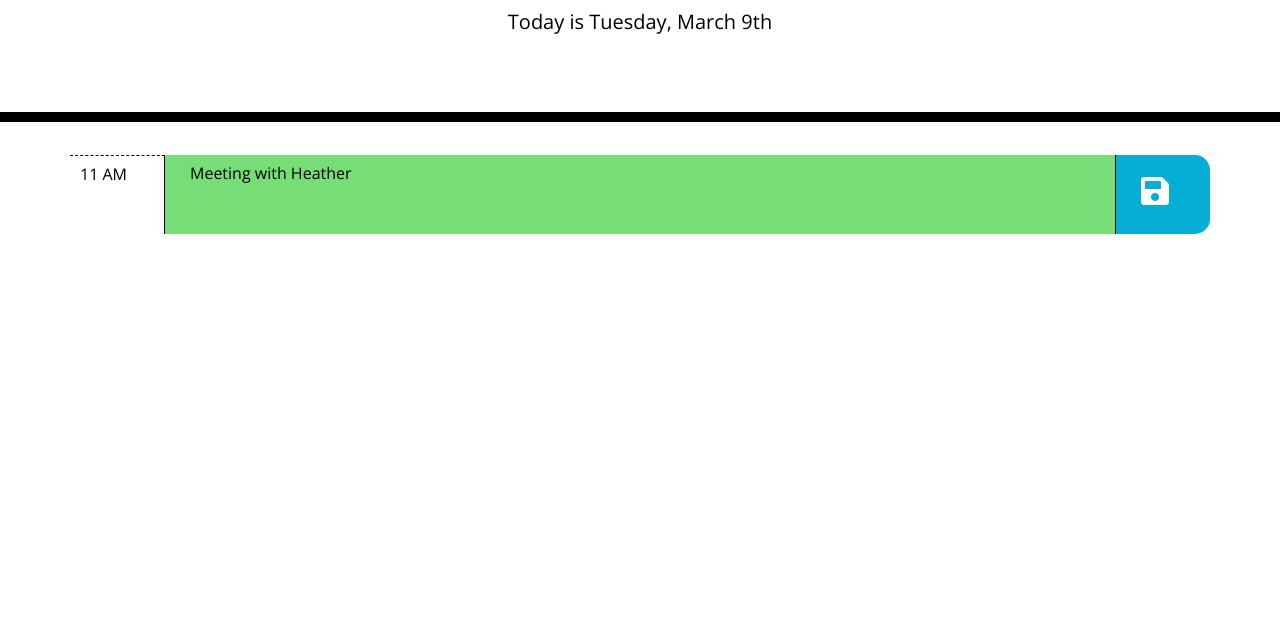
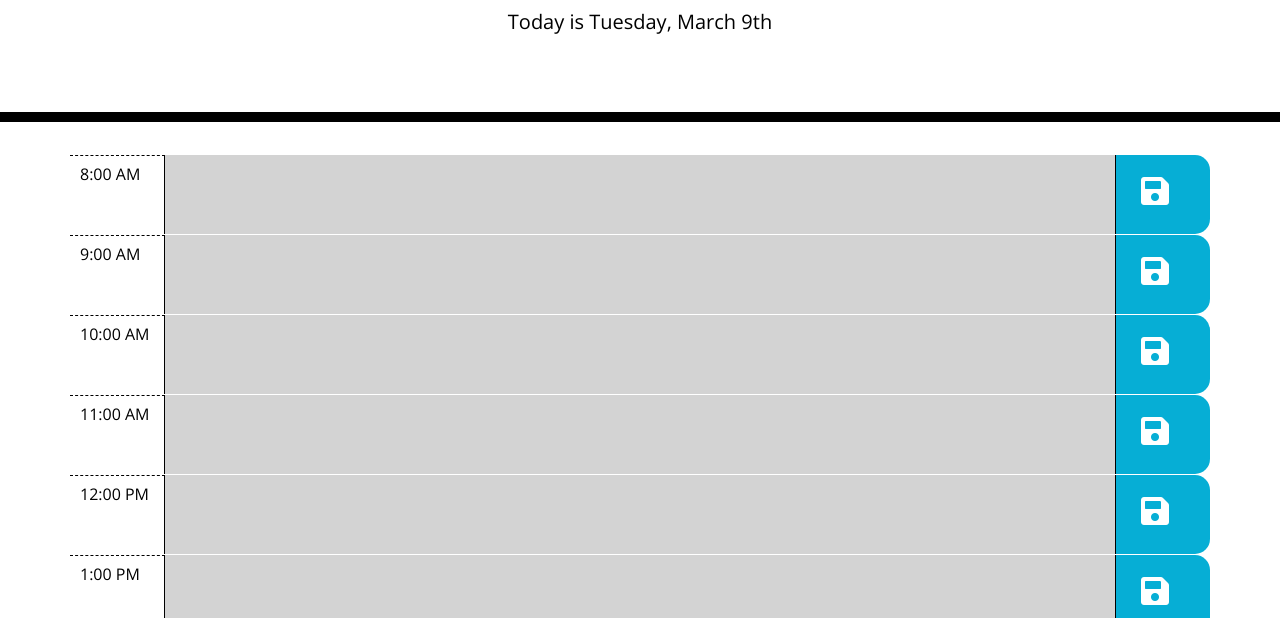
Before and after one commit to kvaden19/day-planner, a plain HTML site: page index.html in a window 1280 px wide. Shown: the part 182-800 px from the top of the page. Drawn offline with nearby package versions, Linux system fonts and the light colour scheme.

Commit message:
Added loop and jQuery setter to show dynamically styled timeblocks. Set up Moment.js queries to color-code time blocks by past, present, and future

```diff
--- a/assets/js/script.js
+++ b/assets/js/script.js
@@ -1,16 +1,33 @@
 // Define DOM variables
 var currentDayP = $("#currentDay");
 var timeBlockContainer = $(".container");
+var timeBlockHTML = "";
+var timeComparison = "";
 
-// Define other stuff
-var dayOfWeek = moment().format('dddd'); // home page
+// Define Moment variables
+var dayOfWeek = moment().format('dddd');
 var date = moment().format('MMMM Do');
 
-// Display stuff
-currentDayP.text("Today is " + dayOfWeek + ", " + date);
+// Add dynamic HTML elements
+currentDayP.text(`Today is ${dayOfWeek}, ${date}`);
 
-// for (i=8; i<19; i++) {
-//     var hour = moment({ hour:i, minute:0 }).format('h:mm A'); // Docs - Parse - Object
-//     var htmlContent = "<p>" + hour + "</p>";
-//     timeBlockContainer.append(htmlContent);
-// }
+for (i=8; i<19; i++) {
+    var hour = moment({ hour:i, minute:0 });
+    var hourFormatted = hour.format('h:mm A');
+
+    if (moment().isSame(hour, 'hour')) {
+        timeComparison = "present"
+    } else if (moment().isAfter(hour, 'hour')) {
+        timeComparison = "past"
+    } else {
+        timeComparison = "future"
+    }
+
+    timeBlockHTML = `
+        <div class="row">
+        <div class="hour col-1">${hourFormatted}</div>
+        <div class="${timeComparison} col-10"><textarea></textarea></div>
+        <div class="saveBtn col-1"><i class="fas fa-save fa-2x"></i></div>
+        </div>`;
+    timeBlockContainer.append(timeBlockHTML);
+}
--- a/index.html
+++ b/index.html
@@ -30,11 +30,6 @@
     </header>
     <div class="container">
       <!-- Timeblocks go here -->
-      <div class="row">
-        <div class="hour col-1">11 AM</div>
-        <div class="future col-10"><textarea>Meeting with Heather</textarea></div>
-        <div class="saveBtn col-1"><i class="fas fa-save fa-2x"></i></div>
-      </div>
     </div>
 
     <script src="https://cdnjs.cloudflare.com/ajax/libs/jquery/3.2.1/jquery.min.js"></script>
```
Also changed, not shown: 1 other file.
